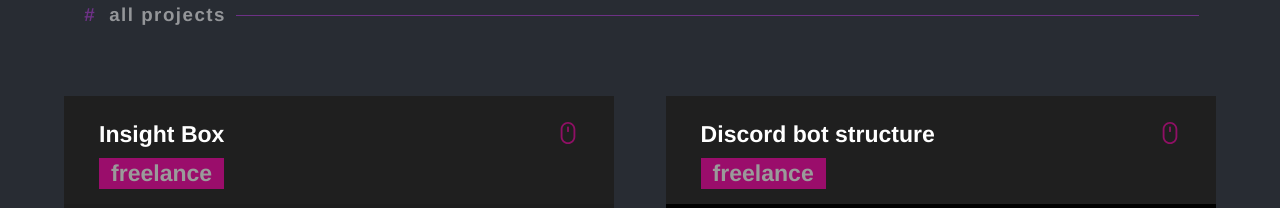
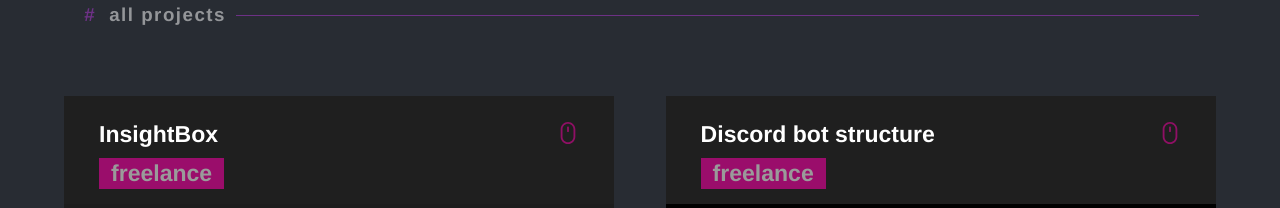
Before and after one commit to andreas-yuji-fujiki/portfolio, a React (Vite) app: page / in a window 1280 px wide. Shown: the part 2020-2228 px from the top of the page. Built offline with nearby package versions, Linux system fonts and the light colour scheme.

Commit message:
added a link to the repo for the insightbox project card

```diff
--- a/src/Components/ProjectsSection/ProjectsSection.jsx
+++ b/src/Components/ProjectsSection/ProjectsSection.jsx
@@ -39,16 +39,16 @@
                 </>
             }/>
             <div className="projects-container">
-{/* Insight Box */}
+{/* InsightBox */}
             <ProjectCard
-                    projectTitle="Insight Box"
+                    projectTitle="InsightBox"
                     projectType='freelance'
 
                     desktopProjectImagePath="images/project-images/insightbox.png"
                     desktopProjectImageDescription="InsightBox project illustration."
 
                     deployLink="https://code.com.br/p/insightbox"
-                    repositoryLink="nocodelink"
+                    repositoryLink="https://github.com/andreas-yuji-fujiki/insight-box"
 
                     usedLanguages={
                         <>
```
